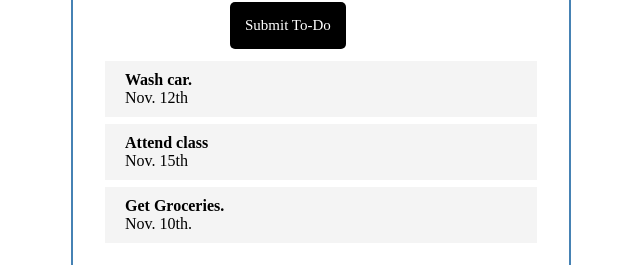
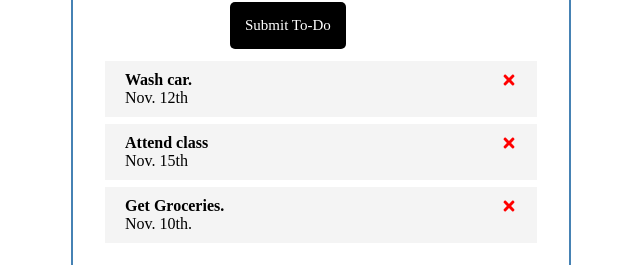
Before and after one commit to JDixon1995/To-Do-List-w-React, a React (Create React App) app: page / in a window 1280 px wide. Shown: the part 281-546 px from the top of the page, without its empty margins (319-959 px from the left). Built offline with nearby package versions, Linux system fonts and the light colour scheme.

Commit message:
cleaned up U/I.

```diff
--- a/package.json
+++ b/package.json
@@ -8,6 +8,7 @@
     "@testing-library/user-event": "^12.8.3",
     "react": "^17.0.2",
     "react-dom": "^17.0.2",
+    "react-icons": "^4.3.1",
     "react-scripts": "4.0.3",
     "web-vitals": "^1.1.2"
   },
--- a/src/ToDo.js
+++ b/src/ToDo.js
@@ -1,9 +1,12 @@
 import React from 'react'
+import { FaTimes } from 'react-icons/fa';
 
 const ToDo = ( {todo} ) => {
     return (
         <div className="to-do">
-          <h4>{todo.content}</h4>
+          <h4>{todo.content}
+          <FaTimes style={{ color: 'red' }} />
+          </h4>
           <p>{todo.dueDate}</p>
         </div>
     )
--- a/src/index.css
+++ b/src/index.css
@@ -70,6 +70,12 @@
   cursor: pointer;
 }
 
+.to-do h4 {
+  display: flex;
+  align-items: center;
+  justify-content: space-between;
+}
+
 .footer {
   display: flex;
   justify-content: center;
```
Also changed, not shown: 1 other file (tests, documents, lock files or other folders).
